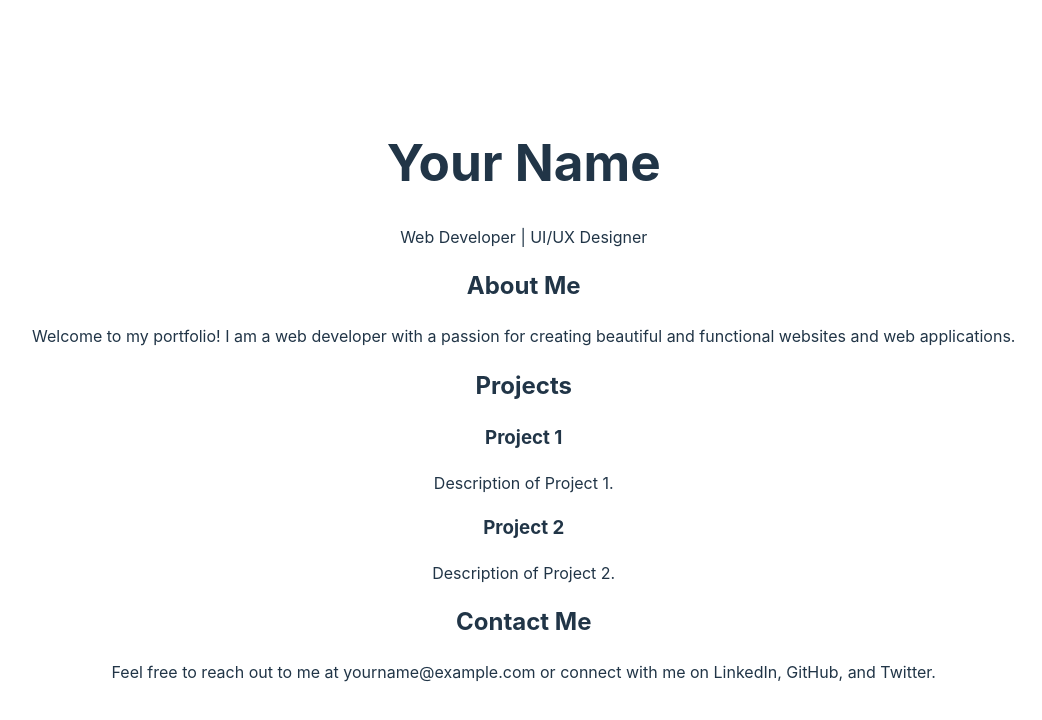
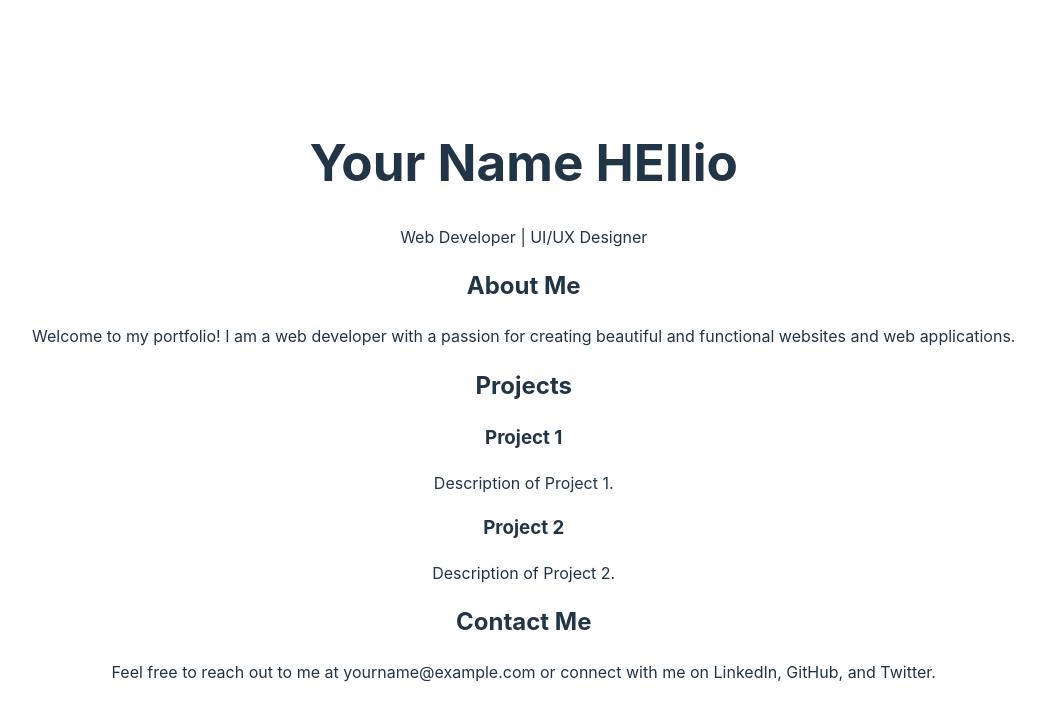
Before and after one commit to coding-At-GitHub/portfolio-web-typescript, a React (Vite) app: page / in a window 1280 px wide. Shown: the top 720 px of the page, without its empty margins (0-1042 px from the left). Built offline with nearby package versions, Linux system fonts and the light colour scheme.

Commit message:
Update main.jsx

```diff
--- a/src/Components/main.jsx
+++ b/src/Components/main.jsx
@@ -6,7 +6,7 @@ function MainPage() {
         <div>
             <div className='portfolio' >
                 <header>
-                    <h1>Your Name</h1>
+                    <h1>Your Name HEllio </h1>
                     <p>Web Developer | UI/UX Designer</p>
                 </header>
 
```
